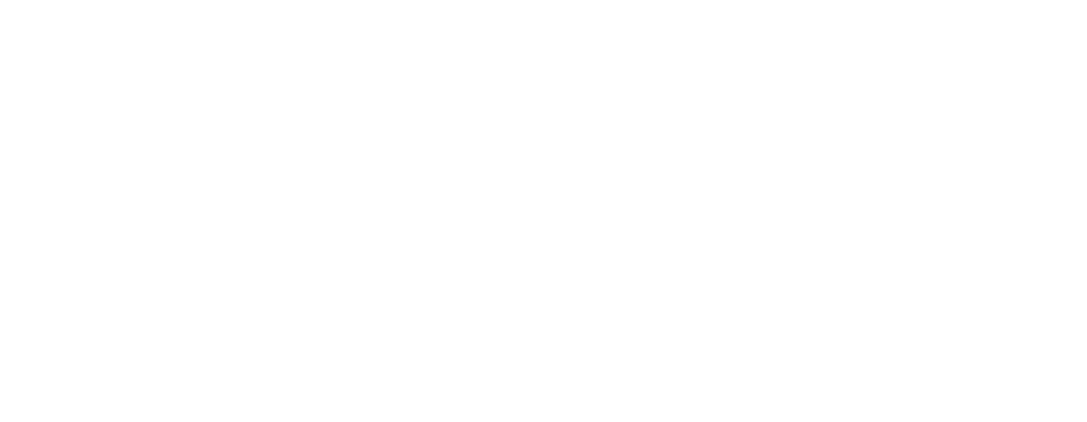
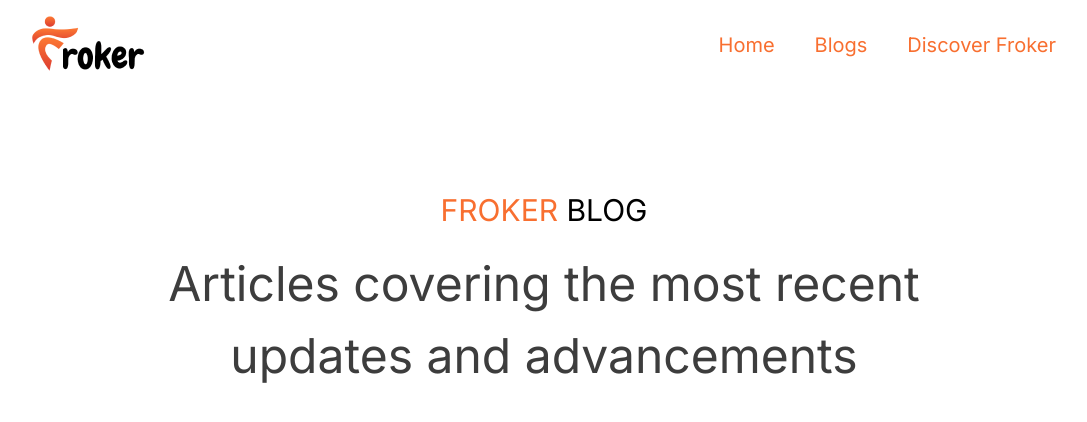
Before and after one commit to Atechchatterjee/frokerblog, a Next.js app in the folder frontend/: page / in a window 1280 px wide. Shown: the top 422 px of the page, without its empty margins (96-1183 px from the left). Built offline with nearby package versions, Linux system fonts and the light colour scheme; no server answers.

Commit message:
feat: build out the basic UI

```diff
--- a/frontend/src/app/globals.css
+++ b/frontend/src/app/globals.css
@@ -10,8 +10,10 @@
     --card-foreground: 222.2 84% 4.9%;
     --popover: 0 0% 100%;
     --popover-foreground: 222.2 84% 4.9%;
-    --primary: 222.2 47.4% 11.2%;
-    --primary-foreground: 210 40% 98%;
+    --primary: 19 93% 58%;
+    --primary-foreground: 0 0% 100%;
+    /* --primary: 222.2 47.4% 11.2%; */
+    /* --primary-foreground: 210 40% 98%; */
     --secondary: 210 40% 96.1%;
     --secondary-foreground: 222.2 47.4% 11.2%;
     --muted: 210 40% 96.1%;
--- a/frontend/src/app/page.tsx
+++ b/frontend/src/app/page.tsx
@@ -1,7 +1,32 @@
-import Image from "next/image";
+"use client";
+import Navbar from "@/components/Navbar";
+import { useEffect, useState } from "react";
 
 export default function Home() {
+  const [blogs, setBlogs] = useState<any[]>();
+  useEffect(() => {
+    (async () => {
+      return fetch("http://localhost:8000/fetch-all-blogs", {
+        method: "GET",
+      });
+    })().then(async (res) => {
+      const data = await res.json();
+      setBlogs(data);
+    });
+  }, []);
   return (
-    <main className="flex min-h-screen flex-col items-center justify-between p-24"></main>
+    <main className="w-full">
+      <Navbar />
+      <section className="flex flex-col gap-5">
+        <h1 className="text-3xl text-black  mt-[12rem] text-center">
+          <span className="text-primary">FROKER</span> BLOG
+        </h1>
+        <p className="text-[#3D3D3D] text-5xl text-center leading-normal">
+          Articles covering the most recent
+          <br /> updates and advancements
+        </p>
+        <pre>{JSON.stringify(blogs)}</pre>
+      </section>
+    </main>
   );
 }
--- /dev/null
+++ b/frontend/src/components/Navbar.tsx
@@ -0,0 +1,14 @@
+import Image from "next/image";
+
+export default function Navbar() {
+  return (
+    <div className="flex gap-2 py-4 px-32 w-full items-center bg-white fixed top-0 left-0">
+      <Image src="/froker-logo.png" alt="froker-logo" height={57} width={115} />
+      <div className="flex gap-10 ml-auto text-primary text-xl">
+        <a href="/">Home</a>
+        <a href="/post-blog">Blogs</a>
+        <a href="#">Discover Froker</a>
+      </div>
+    </div>
+  );
+}
```
Also changed, not shown: frontend/public/froker-logo.png (added).
